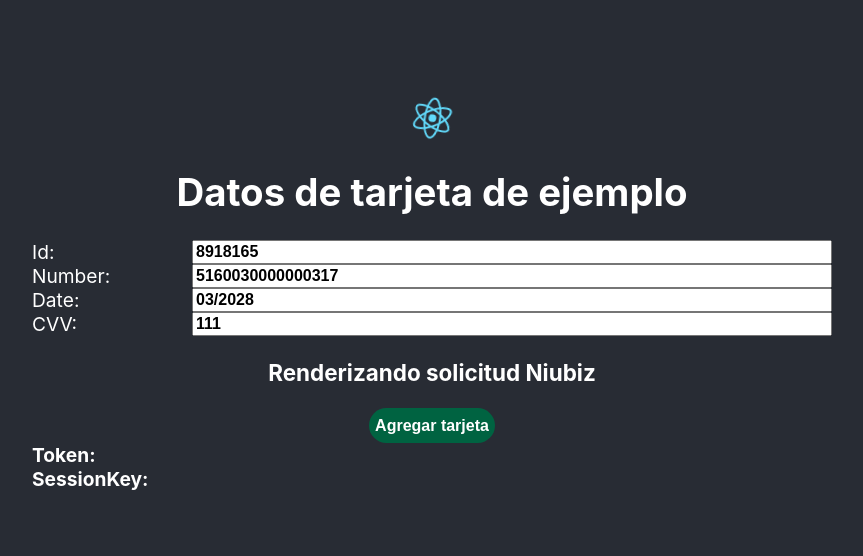
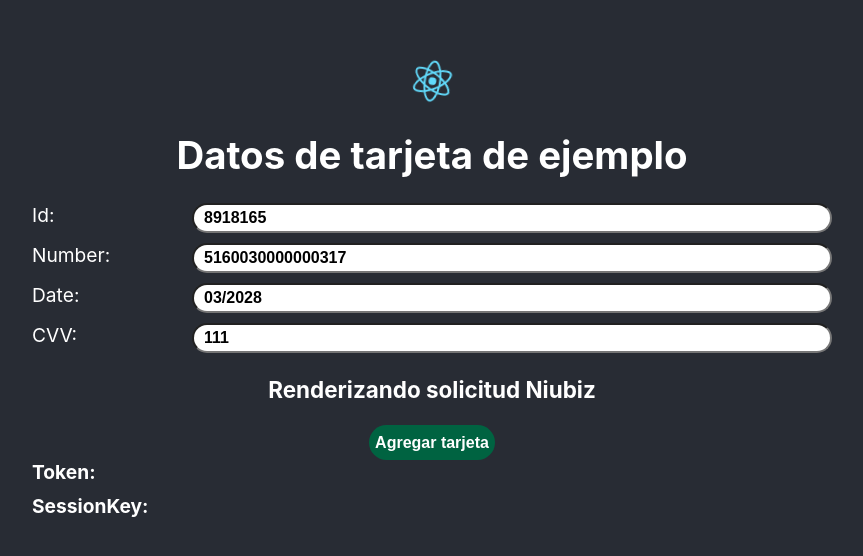
Before and after one commit to zZ30MaxZz/niubiz-payment, a React (Create React App) app in the folder niubiz-payment/: page / in a window 1280 px wide. Shown: the part 108-664 px from the top of the page, without its empty margins (208-1071 px from the left). Built offline with nearby package versions, Linux system fonts and the light colour scheme.

Commit message:
Adding button effects to charge info card

```diff
--- a/niubiz-payment/src/App.css
+++ b/niubiz-payment/src/App.css
@@ -41,6 +41,12 @@
   text-align: left;
 }
 
+.left-text div {
+  margin-bottom: 10px;
+  margin-top: 10px;
+}
+
+
 .form-control {
   display: flex;
   flex-direction: row;
@@ -55,6 +61,9 @@
   width: 100%;
   font-size: 1rem;
   font-weight: 600;
+  border-radius: 15px;
+  line-height: 1.5;
+  padding-left: 10px;
 }
 
 .button-add {
@@ -66,6 +75,7 @@
   font-weight: 600;
   min-height: 35px;
   border-radius: 20px;
+  transition: all .1s ease-out;
 }
 
 .button-add:hover {
@@ -75,6 +85,11 @@
 .button-add:active {
   background-color: #028557;
   transform: scale(.9);
+}
+
+.spin-charge{
+  background-color: #ffffff;
+  animation: App-logo-spin infinite 1s linear;
 }
 
 @media only screen and (max-width: 980px) {
--- a/niubiz-payment/src/components/CardComponent.tsx
+++ b/niubiz-payment/src/components/CardComponent.tsx
@@ -6,27 +6,34 @@
         super(props)
     }
 
+
     render() {
+        const inputChangedHandler = (e: any) => {
+            console.log(e.target.value);
+        }
+
         return (
             <div>
                 <h1>Datos de tarjeta de ejemplo</h1>
                 <div className="left-text">
+
                     <div className="form-control">
                         <label>Id: </label>
-                        <input type="text" value={this.props.idCard} />
+                        <input type="text" defaultValue={this.props.idCard} onChange={(e) => inputChangedHandler(e)} />
                     </div>
                     <div className="form-control">
                         <label>Number: </label>
-                        <input type="text" value={this.props.numberCard} />
+                        <input type="text" defaultValue={this.props.numberCard} onChange={(e) => inputChangedHandler(e)} />
                     </div>
                     <div className="form-control">
                         <label>Date: </label>
-                        <input type="text" value={this.props.date} />
+                        <input type="text" defaultValue={this.props.date} onChange={(e) => inputChangedHandler(e)} />
                     </div>
                     <div className="form-control">
                         <label>CVV: </label>
-                        <input type="text" value={this.props.cvvCard} />
+                        <input type="text" defaultValue={this.props.cvvCard} onChange={(e) => inputChangedHandler(e)} />
                     </div>
+
                 </div>
             </div>
         )
--- a/niubiz-payment/src/components/NiubizComponent.tsx
+++ b/niubiz-payment/src/components/NiubizComponent.tsx
@@ -32,6 +32,8 @@
     Labels
     */
 
+  const [textButtton, setTextButtton] = useState("Agregar tarjeta");
+  const [classButtton, setClassButtton] = useState('');
   const [labelToken, setLabelToken] = useState("");
   const [labelSessionKey, setSessionKey] = useState("");
 
@@ -95,6 +97,9 @@
   };
 
   const addCard = () => {
+    setTextButtton("💱");
+    setClassButtton("spin-charge");
+
     const url = baseUrl + endpointSecurity;
     passwordEncoded = Buffer.from(user + ":" + password, "utf8").toString(
       "base64"
@@ -124,6 +129,9 @@
     setLabelToken(token);
 
     call(url, options, params, token, getResponseSessionKey);
+
+    setTextButtton("Agregar tarjeta");
+    setClassButtton("");
   };
 
   const getResponseSessionKey = (response: responseSession) => {
@@ -181,7 +189,7 @@
     <div className="card-container">
       <CardComponent idCard={8918165} cvvCard={111} numberCard="5160030000000317" date="03/2028" />
       <h3>Renderizando solicitud Niubiz</h3>
-      <input type="button" className="button-add" value={"Agregar tarjeta"} onClick={() => addCard()} />
+      <input type="button" className={"button-add " + classButtton} value={textButtton} onClick={() => addCard()} />
       <div className="left-text">
         <strong>Token:</strong>
         <div className="wrap-text">{labelToken}</div>
```
